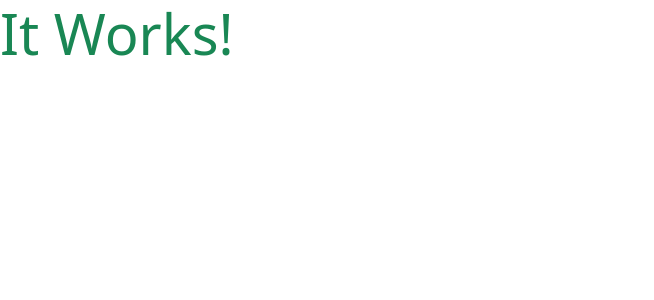
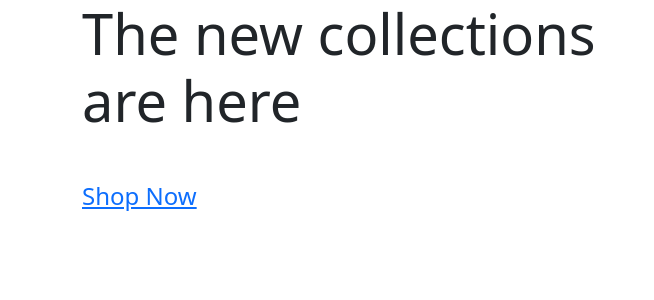
Before and after one commit to RussOakham/Boutique_ado, a Django app: page / in a window 1280 px wide. Shown: the top 300 px of the page, without its empty margins (0-654 px from the left). Run offline with Django 3.2, Linux system fonts and the light colour scheme.

Commit message:
added homepage content

```diff
--- a/home/templates/home/index.html
+++ b/home/templates/home/index.html
@@ -1,7 +1,32 @@
 {% extends "base.html" %}
 {% load static %}
 
+{% block page_header %}
+    <div class="container header-container">
+        <div class="row">
+            <div class="col">
+
+            </div>
+        </div>
+    </div>
+{% endblock %}
+
 {% block content %}
-<h1 class="display-4 text-success">It Works!</h1>
+    <div class="container h-100">
+        <div class="row h-100">
+            <div class="col-7 col-md-6 my-auto">
+                <h1 class="display-4 logo-font text-black">
+                    The new collections are here
+                </h1>
+                <div class="my-5">
+                    <h4>
+                        <a href="shop-now-button btn btn-lg rouded-0 text-uppercase py-3">
+                            Shop Now
+                        </a>
+                    </h4>
+                </div>
+            </div>
+        </div>
+    </div>
 
 {% endblock %}
--- a/templates/base.html
+++ b/templates/base.html
@@ -35,9 +35,9 @@
     </header>
 
     {% if messages %}
-    <div class="message-container">
+        <div class="message-container">
 
-    </div>
+        </div>
     {% endif %}
 
     {% block page_header %}
```
